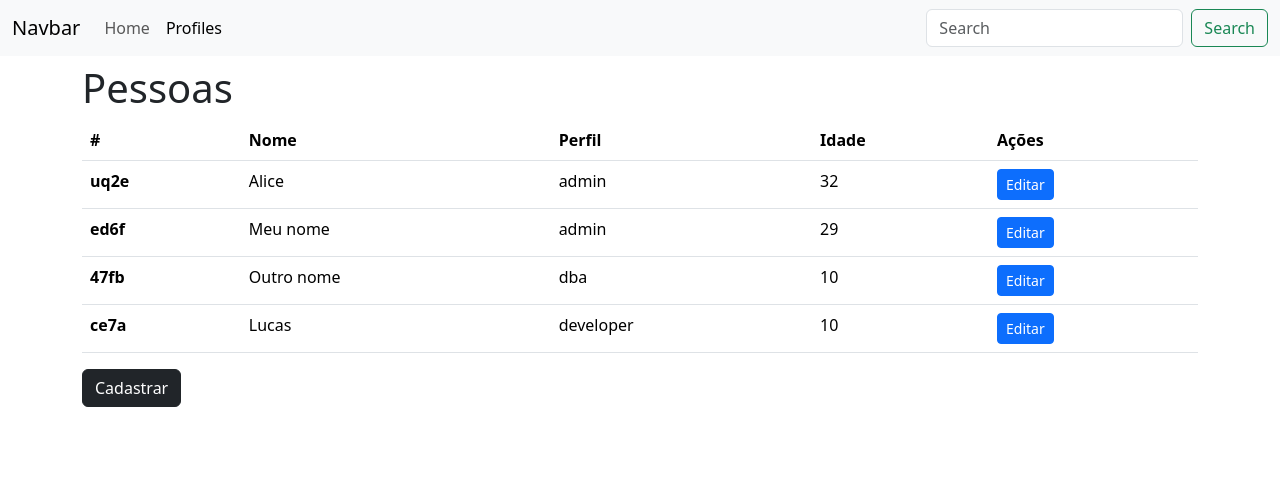
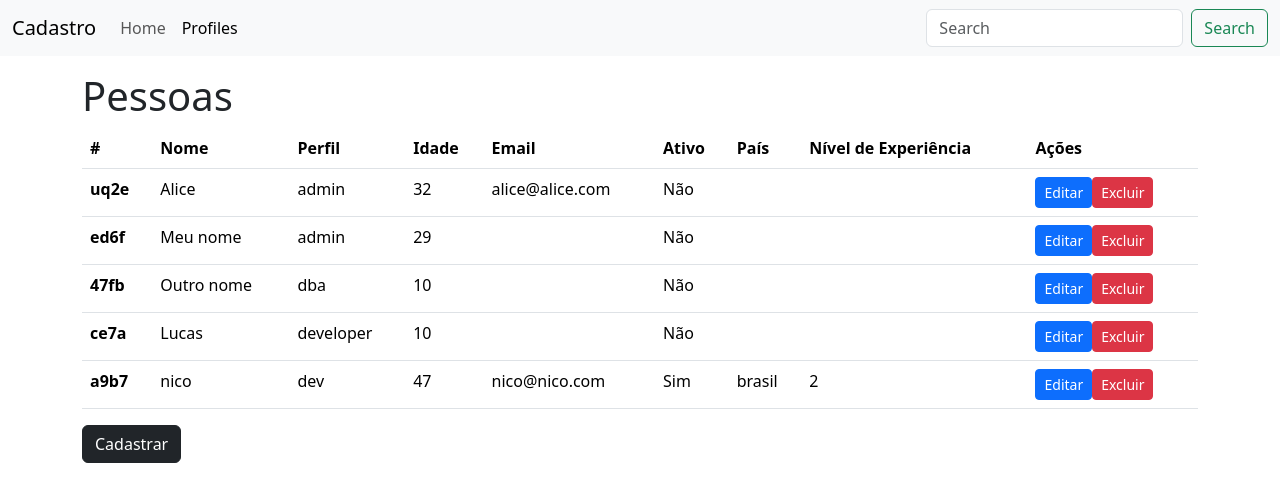
Before and after one commit to rafaelblink/treinamento-angular-junho-2024, an Angular app: page /profile in a window 1280 px wide. Shown: the top 502 px of the page. Built offline with nearby package versions, Linux system fonts and the light colour scheme; data requests are answered from the project's data file.

Commit message:
Ajustes de componentes

```diff
--- a/db.json
+++ b/db.json
@@ -27,6 +27,16 @@
       "name": "Lucas",
       "role": "developer",
       "age": 10
+    },
+    {
+      "id": "a9b7",
+      "name": "nico",
+      "role": "dev",
+      "age": 47,
+      "email": "nico@nico.com",
+      "ativo": true,
+      "pais": "brasil",
+      "nivelExperiencia": 2
     }
   ]
 }
--- a/src/app/app.component.ts
+++ b/src/app/app.component.ts
@@ -19,8 +19,4 @@ export class AppComponent {
       'url': '/profile',
     },
   ]
-
-  exibirAlerta(has: string) {
-    alert(`O palmeiras ${has} mundial`);
-  }
 }
--- a/src/app/components/header/header.component.html
+++ b/src/app/components/header/header.component.html
@@ -1,6 +1,6 @@
 <nav class="navbar navbar-expand-lg bg-body-tertiary">
     <div class="container-fluid">
-      <a class="navbar-brand" href="#">Navbar</a>
+      <a class="navbar-brand" href="#">Cadastro</a>
       <button class="navbar-toggler" type="button" data-bs-toggle="collapse" data-bs-target="#navbarSupportedContent" aria-controls="navbarSupportedContent" aria-expanded="false" aria-label="Toggle navigation">
         <span class="navbar-toggler-icon"></span>
       </button>
--- a/src/app/pages/home/home.component.html
+++ b/src/app/pages/home/home.component.html
@@ -1 +1,7 @@
-<p>home works!</p>
+
+<div class="container">
+    <h1 class="mt-5">Treinamento Angular</h1>
+    <p class="lead">Proposta de CRUD simples em Angular</p>
+    <p>Nicolaos de Freitas Tsoukalas</p>
+    <p>E-mail: <a href="mailto:nicotsoukalas@gmail.com">nicotsoukalas@gmail.com</a></p>
+</div>
--- a/src/app/pages/profile/profile-create-update/profile-create-update.component.html
+++ b/src/app/pages/profile/profile-create-update/profile-create-update.component.html
@@ -12,6 +12,22 @@
             <label for="age" class="form-label">Idade</label>
             <input type="number" class="form-control" id="age" formControlName="age">
         </div>
+        <div class="mb-3">
+            <label for="email" class="form-label">Email</label>
+            <input type="email" class="form-control" id="email" formControlName="email">
+          </div>
+          <div class="mb-3">
+            <label for="ativo" class="form-label">Ativo</label>
+            <input type="checkbox" class="form-check-input" id="ativo" formControlName="ativo">
+          </div>
+          <div class="mb-3">
+            <label for="pais" class="form-label">País</label>
+            <input type="text" class="form-control" id="pais" formControlName="pais">
+          </div>
+          <div class="mb-3">
+            <label for="nivelExperiencia" class="form-label">Nível de Experiência</label>
+            <input type="number" class="form-control" id="nivelExperiencia" formControlName="nivelExperiencia">
+          </div>
         <button type="submit" class="btn btn-primary" [disabled]="!profileForm.valid">Cadastrar</button>
     </form>
 </div>
--- a/src/app/pages/profile/profile-create-update/profile-create-update.component.ts
+++ b/src/app/pages/profile/profile-create-update/profile-create-update.component.ts
@@ -2,7 +2,7 @@ import { Component } from '@angular/core';
 import { FormControl, FormGroup, Validators } from '@angular/forms';
 import { ProfileService } from '../../../services/profile.service';
 import Swal from 'sweetalert2';
-import { Router } from '@angular/router';
+import { Router, ActivatedRoute } from '@angular/router';
 
 @Component({
   selector: 'app-profile-create-update',
@@ -10,13 +10,20 @@ import { Router } from '@angular/router';
   styleUrls: ['./profile-create-update.component.css']
 })
 export class ProfileCreateUpdateComponent {
+  profileId: String;
 
-  constructor(private profileService: ProfileService, private router: Router) {}
+  constructor(private route: ActivatedRoute, private profileService: ProfileService, private router: Router) {
+    this.profileId = route.snapshot.params['id'];
+  }
 
   profileForm = new FormGroup({
     name: new FormControl('', Validators.required),
     role: new FormControl('', Validators.required),
-    age: new FormControl(0, [Validators.required, Validators.min(0)])
+    age: new FormControl(0, [Validators.required, Validators.min(0)]),
+    email: new FormControl('', [Validators.required, Validators.email]),
+    ativo: new FormControl(false),
+    pais: new FormControl('', Validators.required),
+    nivelExperiencia: new FormControl(0, [Validators.required, Validators.min(0)])
   })
 
   onSubmit() {
@@ -26,7 +33,7 @@ export class ProfileCreateUpdateComponent {
       console.log(result)
       Swal.fire({
         title: 'Pessoa cadastrada com sucesso!',
-        text: 'PARABENS CHAMPS!!',
+        text: 'PARABENS!!',
         icon: 'success',
       })
       this.router.navigateByUrl('/profile')
--- a/src/app/pages/profile/profile-list/profile-list.component.html
+++ b/src/app/pages/profile/profile-list/profile-list.component.html
@@ -1,14 +1,18 @@
 <div class="container">
-    <h1 class="mt-2">Pessoas</h1>
+    <h1 class="mt-3">Pessoas</h1>
 
     <table class="table">
         <thead>
           <tr>
             <th scope="col">#</th>
-            <th scope="col">Nome</th>
-            <th scope="col">Perfil</th>
-            <th scope="col">Idade</th>
-            <th scope="col">Ações</th>
+              <th scope="col">Nome</th>
+              <th scope="col">Perfil</th>
+              <th scope="col">Idade</th>
+              <th scope="col">Email</th>
+              <th scope="col">Ativo</th>
+              <th scope="col">País</th>
+              <th scope="col">Nível de Experiência</th>
+              <th scope="col">Ações</th>
           </tr>
         </thead>
         <tbody>
@@ -17,8 +21,13 @@
             <td>{{ profile.name }}</td>
             <td>{{ profile.role }}</td>
             <td>{{ profile.age }}</td>
+            <td>{{ profile.email }}</td>
+            <td>{{ profile.ativo ? 'Sim' : 'Não'}}</td>
+            <td>{{ profile.pais }}</td>
+            <td>{{ profile.nivelExperiencia }}</td>
             <td>
                 <a class="btn btn-primary btn-sm" routerLink="/profile/edit/{{profile.id}}">Editar</a>
+                <button class="btn btn-danger btn-sm" (click)="deleteProfile(profile.id)">Excluir</button>
 
             </td>
           </tr>
--- a/src/app/pages/profile/profile-list/profile-list.component.ts
+++ b/src/app/pages/profile/profile-list/profile-list.component.ts
@@ -1,6 +1,7 @@
 import { Component } from '@angular/core';
 import { ProfileService } from '../../../services/profile.service';
 import { map } from 'rxjs';
+import Swal from 'sweetalert2';
 
 @Component({
   selector: 'app-profile-list',
@@ -11,12 +12,39 @@ export class ProfileListComponent {
   constructor(private profileService: ProfileService) {}
   profiles: any;
 
-  ngOnInit() {
+  ngOnInit() { //
     this.profileService.buscarTodos().subscribe(result => {
       this.profiles = result;
     }, error => {
       console.error(error);
     });
   }
-
+  // deleteProfile(id: number) {
+  //   this.profileService.excluir(id).subscribe(() => {
+  //   this.profiles = this.profiles.filter((profile: any) =>
+  //   profile.id !== id);
+  //   });
+  // }
+  deleteProfile(id: number) {
+    Swal.fire({
+      title: 'Tem certeza?',
+      text: 'Você não poderá reverter isso!',
+      icon: 'warning',
+      showCancelButton: true,
+      confirmButtonColor: '#3085d6',
+      cancelButtonColor: '#d33',
+      confirmButtonText: 'Sim, excluir!'
+    }).then((result) => {
+      if (result.isConfirmed) {
+        this.profileService.excluir(id).subscribe(() => {
+          this.profiles = this.profiles.filter((profile: any) => profile.id !== id);
+          Swal.fire(
+            'Excluído!',
+            'O contato foi excluído.',
+            'success'
+          );
+        });
+      }
+    });
 }
+}
--- a/src/app/services/profile.service.ts
+++ b/src/app/services/profile.service.ts
@@ -5,7 +5,6 @@ import { HttpClient } from '@angular/common/http';
   providedIn: 'root'
 })
 export class ProfileService {
-
   api = 'http://localhost:3000/profiles';
 
   constructor(private http: HttpClient) { }
@@ -14,7 +13,19 @@ export class ProfileService {
     return this.http.get(this.api);
   }
 
+  buscarPorId(id: number) {
+    return this.http.get<any>(`${this.api}/${id}`);
+  }
+
   cadastrar(profile: any) {
     return this.http.post<any>(this.api, profile);
   }
+
+  editar(id: number, profile: any) {
+    return this.http.put<any>(`${this.api}/${id}`, profile);
+  }
+
+  excluir(id: number) {
+    return this.http.delete<any>(`${this.api}/${id}`);
+  }
 }
```
